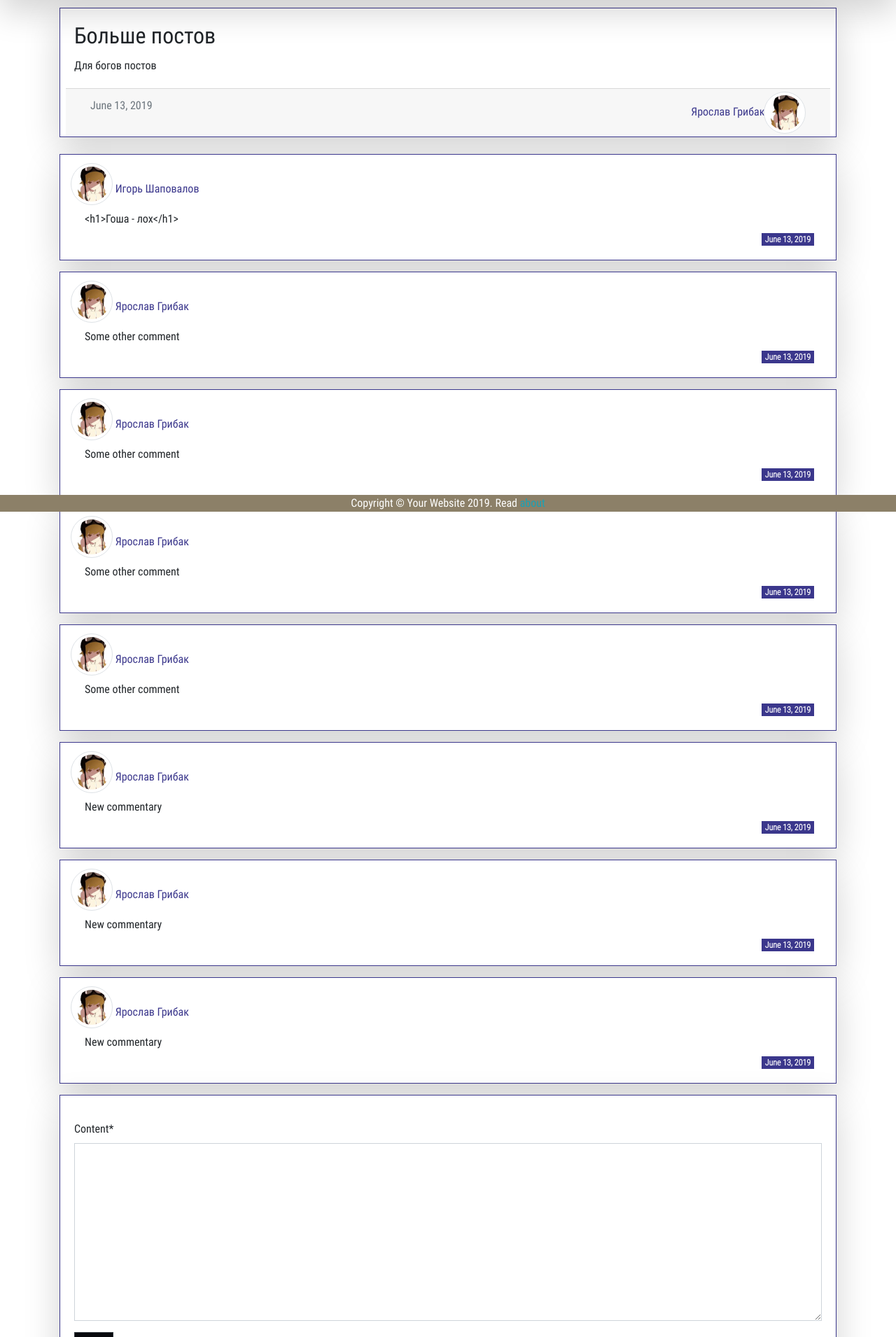
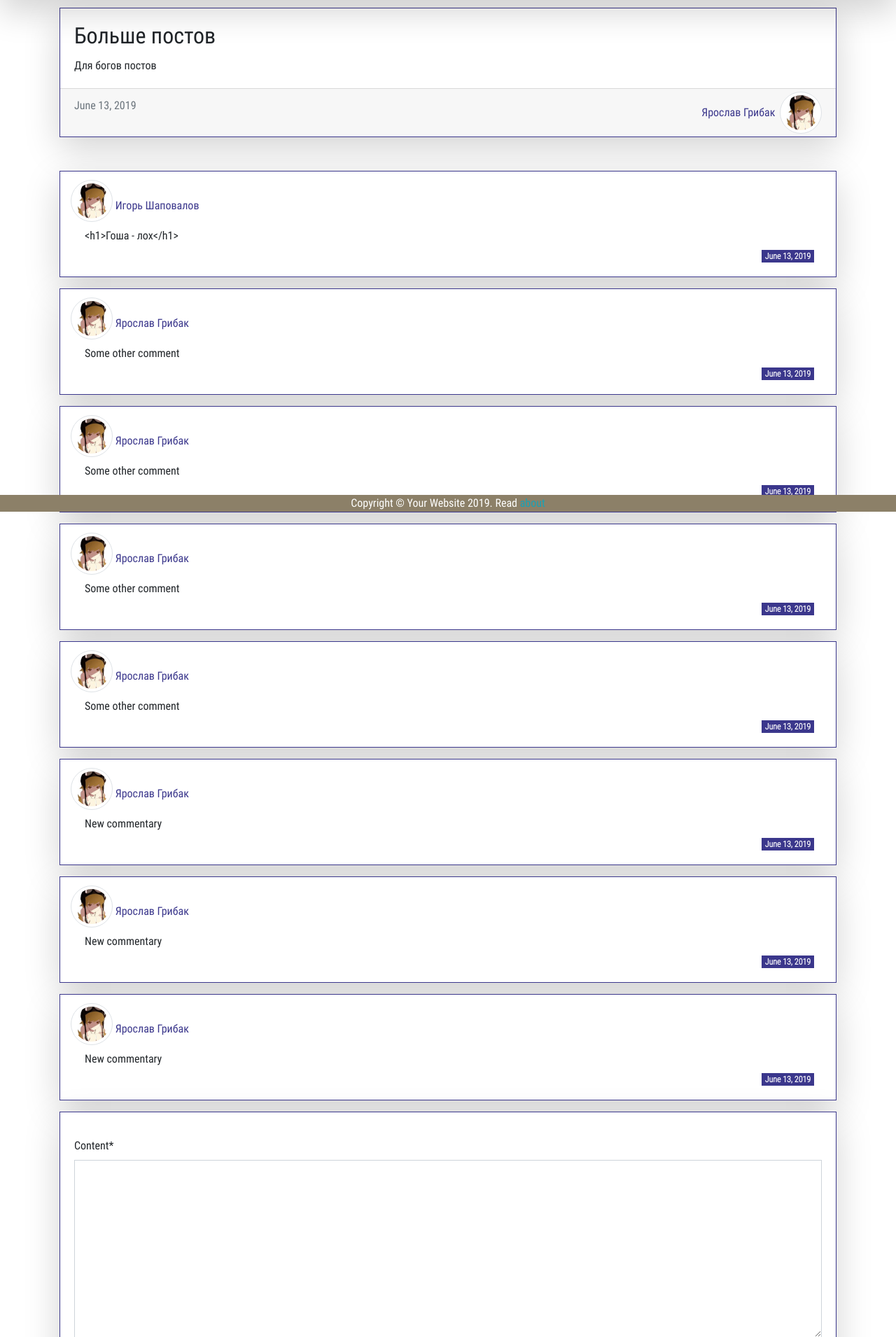
Before and after one commit to Mikadun/FountOfKnowledge, a Django app: page /post/9/ in a window 1280 px wide. Shown: the part 69-1979 px from the top of the page at 70% size. Run offline with Django 3.2, Linux system fonts and the light colour scheme; data comes from the database, SQL or seed files in the repository; some libraries are stand-ins or nearby versions.

Commit message:
Minor fixes

```diff
--- a/blog/static/blog/main.css
+++ b/blog/static/blog/main.css
@@ -87,6 +87,11 @@ footer {
     color: #6a6ebe;
 }
 
+.card .badge {
+    font-family: Roboto-Light;
+}
+
+
 .card .badge-primary {
     background-color: #3B378C;
 }
--- a/blog/templates/blog/post_detail.html
+++ b/blog/templates/blog/post_detail.html
@@ -2,23 +2,29 @@
 {% load crispy_forms_tags %}
 {% block content %}
     <!-- <h1 class="my-4">Статья №{{ object.id }}</h1> -->
+    <div class="container p-0 mb-5">
         <div class="card mb-4 shadow-lg">
             <div class="card-body">
+                <div class="container pl-0">
                     <h2 class="card-title">{{ object.title }}</h2>
+                </div>
+                <div class="container pl-0">
                     <p class="card-text">{{ object.content }}</p>
+                </div>
                 <!-- <a href="#" class="btn btn-primary">Read More &rarr;</a> -->
             </div>
-        <div class="card-footer text-muted row mx-2">
-            <div class="col">
+            <div class="container card-footer text-muted row ml-0 mr-0">
+                <div class="col pl-0">
                     {{ object.date|date:"F d, Y" }}
                 </div>
-            <div class="col float-right text-right">
-                <a href="{% url 'user-detail' object.author.profile.id %}">{{ object.author.first_name }} {{ object.author.last_name }}</a>
+                <div class="col float-right text-right pr-0">
+                    <a class="pr-2" href="{% url 'user-detail' object.author.profile.id %}">{{ object.author.first_name }} {{ object.author.last_name }}</a>
                     <img class="preview-image img-thumbnail rounded-circle" src="{{ object.author.profile.image.url }}">
                 </div>
             </div>
         </div>
-
+    </div>
+    <!-- Post section -->
     {% for comment in comments %}
         <div class="container shadow-lg comment p-0">
             <div class="mb-3 card">
@@ -33,7 +39,7 @@
                         <p class="card-text">{{ comment.content }}</p>
                     </div>
                     <div class="container m-1">
-                        <span class="badge badge-primary" style="font-family: Roboto-Light; float: right;">
+                        <span class="badge badge-primary" style="float: right;">
                             {{ comment.date|date:"F d, Y" }}
                         </span>
                     </div>
```
Lines whose indentation alone changed are shown as unchanged.
